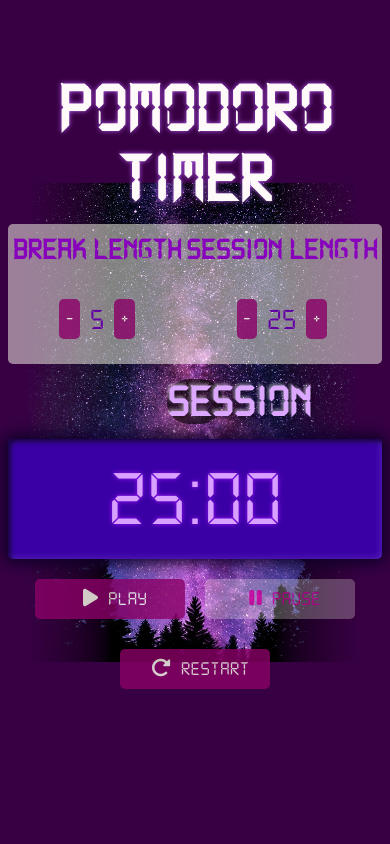
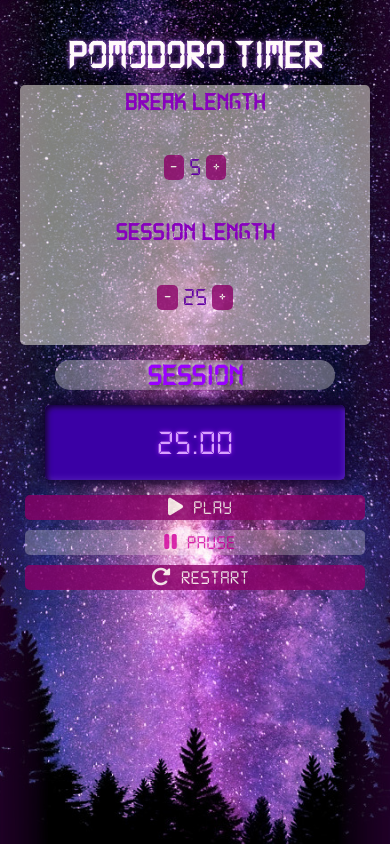
Before and after one commit to biomath-421/pomodoro-app, a React app: page / in a window 390 px wide. Built offline with nearby package versions, Linux system fonts and the light colour scheme.

Commit message:
commit css tablet

```diff
--- a/src/components/timer.js
+++ b/src/components/timer.js
@@ -44,8 +44,8 @@ class Timer extends React.Component {
         switch (this.state.timerSecond) {
             case 0:
                 if (this.props.timerMinute === 0) {
-                    this.playSound();
                     if (this.state.isSession) {
+                        this.playSound();
                         this.setState({
                             timerSecond: 0,
                             isSession: false,
@@ -111,7 +111,7 @@ class Timer extends React.Component {
                         this.state.timerSecond < 10 ? "0" +
                             this.state.timerSecond : this.state.timerSecond}</span>
                 </section>
-                <section>
+                <section className="Column">
                     <button className="timerControl" disabled={this.state.isPlay === true ? "disabled" : ""} onClick={() => this.playTimer()}><i className="fas fa-play"></i>play</button>
                     <button className="timerControl" disabled={this.state.isPlay === false ? "disabled" : ""} onClick={() => this.stopTimer()}><i className="fas fa-pause"></i>pause</button>
                     <button className="timerControl" onClick={() => this.restartTimer()}><i className="fas fa-redo-alt"></i>restart</button>
--- a/src/index.css
+++ b/src/index.css
@@ -62,7 +62,7 @@ button:disabled {
     text-shadow: 0px 0px 5px rgb(161, 21, 255);
     -webkit-box-shadow: inset 3px 3px 5px rgb(21, 0, 61), inset 0px 0px 7px 0px rgb(168, 121, 255), 0px 0px 10px rgb(15, 0, 43);
     -moz-box-shadow: inset 3px 3px 5px rgb(21, 0, 61), inset 0px 0px 7px 0px rgb(168, 121, 255), 0px 0px 10px rgb(15, 0, 43);
-    box-shadow: inset 3px 3px 5px rgb(21, 0, 61), inset 0px 0px 7px 0px rgba(168, 121, 255,0.4), 0px 0px 15px 5px rgb(15, 0, 43);
+    box-shadow: inset 3px 3px 5px rgb(21, 0, 61), inset 0px 0px 7px 0px rgba(168, 121, 255, 0.4), 0px 0px 15px 5px rgb(15, 0, 43);
 }
 
 .first {
@@ -115,7 +115,6 @@ button:disabled {
 }
 
 
-
 h1 {
     font-size: 70px;
     color: snow;
@@ -128,12 +127,11 @@ h4 {
     color: rgb(136, 1, 189);
     margin-top: 10px;
     margin-bottom: 10px;
-
 }
 
 .Session {
     border-radius: 10vh;
-    background-color: rgba(0, 0, 0, 0.6);
+    background-color: rgba(221, 221, 221, 0.4);
     z-index: 1;
     width: 15%;
     margin-bottom: 15px;
@@ -142,8 +140,8 @@ h4 {
     margin-right: 42.5%;
     text-align: center;
     font-size: 100%;
-    color: rgb(220, 167, 255);
-    text-shadow: 2px 2px 3px rgba(0, 0, 0, 0.2), -2px -2px 3px rgba(255, 255, 255, 0.4);
+    color: rgb(153, 0, 255);
+    text-shadow: 2px 2px 3px rgba(0, 0, 0, 0.4), -2px -2px 3px rgba(255, 255, 255, 0.4);
 }
 
 i {
@@ -154,3 +152,61 @@ i {
     font-family: "digital";
     src: url("./ds_digital/DS-DIGI.TTF");
 }
+
+@media screen and (max-width:780px){
+    body{
+        background-size: cover;
+    }
+    main{
+        max-width: 350px;
+        padding-top: 0px;
+        margin-left: auto;
+        margin-right: auto;
+    }
+    main button{
+        height: 25px;
+        margin:5px;
+        justify-self: center ;
+    }
+    h1{
+        font-size: 40px;
+    }
+    h4{
+        font-size: 25px;
+        margin-bottom: 5px;
+        margin-top: 5px;
+    }
+    .Session{
+        width:auto;
+        min-width: 100px;
+        font-size: 30px;
+        margin-left: 10%;
+        margin-right:10%;
+    }
+    .disposition{
+        flex-direction: column;
+        margin-top: 5px;
+    }
+    .timerControl{
+        min-width: 110px;
+        margin: 5px;
+    }
+    .Column{
+        display: flex;
+        flex-direction: column;
+
+    }
+    .pomodoro{
+        max-width: 300px;
+        margin-bottom: 10px;
+        font-size: 35px;
+    }
+    .breakControl{
+        padding: 10px;
+        font-size: 25px;
+    }
+    .sessionControl{
+        font-size: 25px;
+        padding: 10px;
+    }
+}
```
